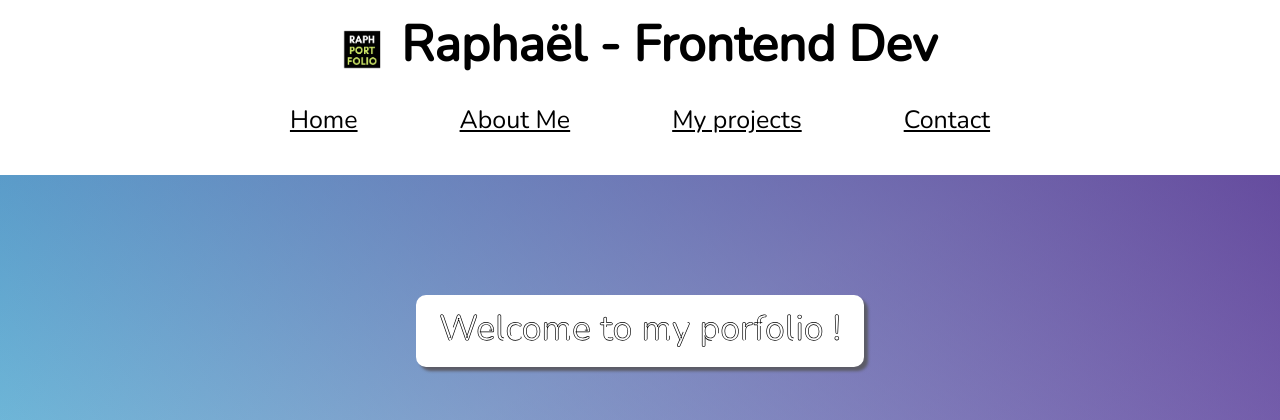
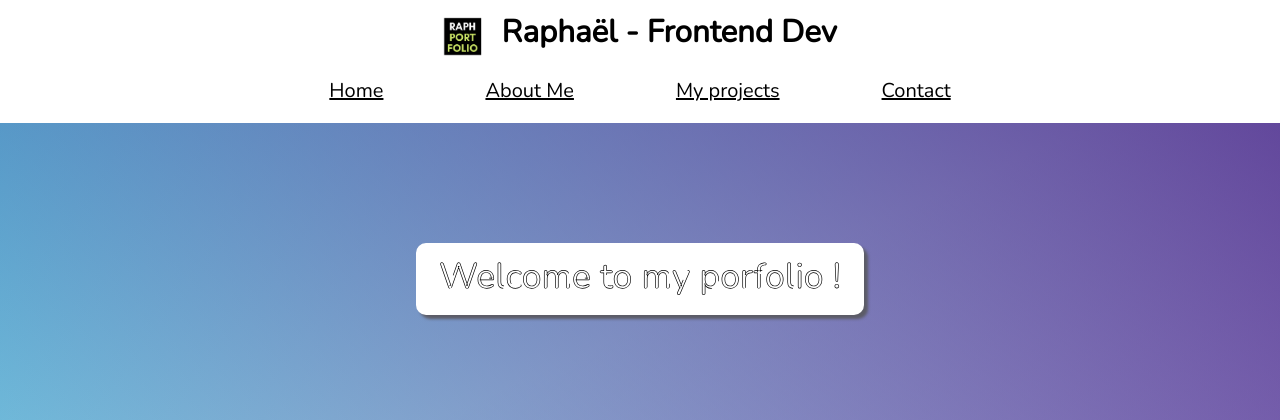
Before and after one commit to raphplt/Portfolio, a PHP site: page / in a window 1280 px wide. Shown: the top 420 px of the page. Run offline with PHP 8.4, Linux system fonts and the light colour scheme.

Commit message:
Update portfolio

```diff
--- a/aboutme.html
+++ b/aboutme.html
@@ -36,7 +36,7 @@ linear-gradient(336deg, rgba(214, 228, 20, 0.8), rgba(0,0,255,0) 70.71%);">
 <div class="block_main" id="aboutme">
   <h2>About me</h2>
   <div class="info"> <p>
-    Hello, my name is Raphaël, I am 18 years old and I am a novice front-end developer. As a first-year student at ETNA in the class of 2022-2026, I have been passionate about the digital world since childhood. I create websites using HTML5, CSS3, Javascript, with responsive design. I seek to make the user experience more enjoyable and to develop new technologies useful to as many people as possible.
+    Hello, my name is Raphaël, I am 18 years old and I am a novice front-end developer. As a first-year student at ETNA in the class of 2022-2026, I have been passionate about the digital world since childhood. I create websites using ReactJS (NextJS) and ExpressJS with responsive and modern design. I seek to make the user experience more enjoyable and to develop new technologies useful to as many people as possible.
   </p>
   <div class="languages">
     <img src="Medias/html.png">
--- a/index.html
+++ b/index.html
@@ -16,9 +16,12 @@ linear-gradient(336deg, rgba(60, 67, 203, 0.8), rgba(0,0,255,0) 70.71%);">
 
 <header>
 
-  <div class="top"> <img src="Medias/logo.png" class="logo">
-<h1> <a href="index.html"></a>Raphaël - Frontend Dev</a></h1></div>
-<div class="test">
+<div class="top">
+    <img src="Medias/logo.png" class="logo">
+      <h1>
+        <a href="index.html">Raphaël - Frontend Dev </a>
+      </h1>
+</div>
 
 
 <button type="button" id="togg1" class="button" onclick="changeStyle()">  <span class="material-symbols-outlined">
@@ -124,7 +127,7 @@ Welcome to my porfolio !
        <li><a href="#index.html">Home</a></li>
        <li><a href="https://www.youtube.com/channel/UCEb_NXhHa8v7JSQQ84X4GaA">About Me</a></li>
        <li><a href="a-propos.html">My projects</a></li>
-       <li><a href="https://www.instagram.com/raph.otos/">Contact</a></li>
+       <li><a href="mailto:plassa_r@etna-alternance.net">Contact</a></li>
         </ul>
 
         <ul>
--- a/myprojects.html
+++ b/myprojects.html
@@ -43,6 +43,10 @@
 
   <div class="project_main">
 
+    <div class="block_main">
+      <h3>Aid for animals</h3> <p>Creation of an e-commerce site (front-end and back-end) whose income would go to the animal cause.</p>
+        <img src="Medias/aidforanimals.png">
+    </div>
     <div class="block_main">
       <h3>Website</h3> <p>Design and creation of a website dedicated to one of my passions: photography.</p>
         <img src="Medias/siteweb.png">
--- a/style.css
+++ b/style.css
@@ -28,7 +28,7 @@ body{
 
 h1{
     text-align: center;
-    font-size: 2rem;
+    font-size: 2.5em !important;
     border-top: 10px solid transparent;
 }
 
@@ -62,7 +62,8 @@ nav{
     position: relative;
     display: none;
     text-align: center;
-    width: 100%;
+    font-size: 10px !important;
+    height: 50px;
 }
 
 .menu{
```
Also changed, not shown: Medias/aidforanimals.png (added).
